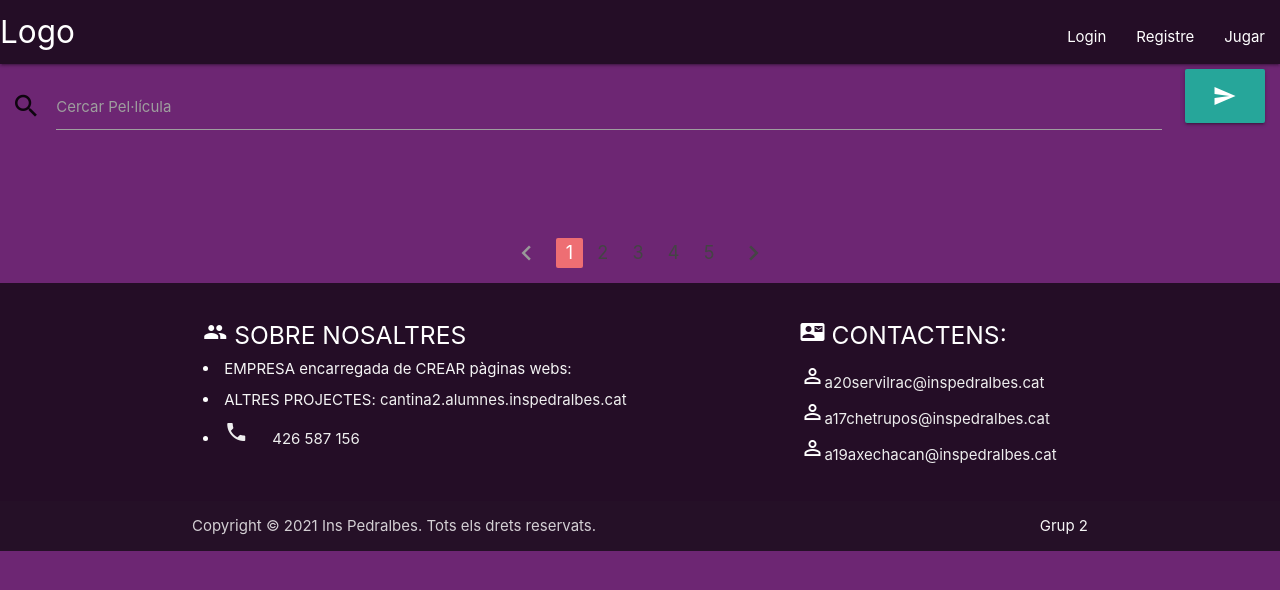
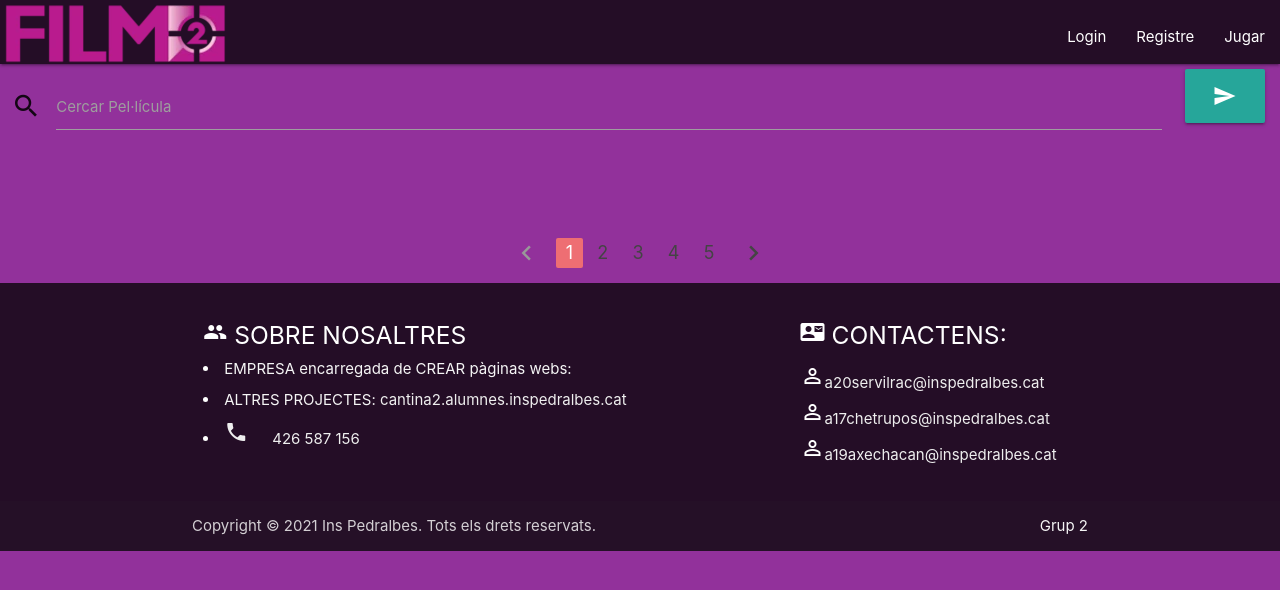
Before and after one commit to inspedralbes/moviequiz-grup-2, a PHP site: page /pruebas/ in a window 1280 px wide. Shown: the top 590 px of the page. Run offline with PHP 8.4, Linux system fonts and the light colour scheme; some libraries are stand-ins or nearby versions.

Commit message:
logo editad con gimp

```diff
--- a/front/css/index.css
+++ b/front/css/index.css
@@ -1,5 +1,5 @@
 body{
-    background-color: #6D2673;
+    background-color: #92319b;
 }
 
 nav, .page-footer{
--- a/front/header.php
+++ b/front/header.php
@@ -1,6 +1,6 @@
 <nav>
         <div class="nav-wrapper">
-            <a href="#nav-wrapper" id="logo" class="brand-logo">Logo</a>
+            <a href="#nav-wrapper" id="logo" class="brand-logo"><img src="front/img/FILM2.webp" alt=""> </a>
             <a href="#" data-target="mobile-demo" class="sidenav-trigger"><i class="material-icons">menu</i></a>
             <ul class="right hide-on-med-and-down">
                 <li><a class="modal-trigger" href="#modalLogin">Login</a></li>
```
Also changed, not shown: front/img/FILM2.webp (added).
